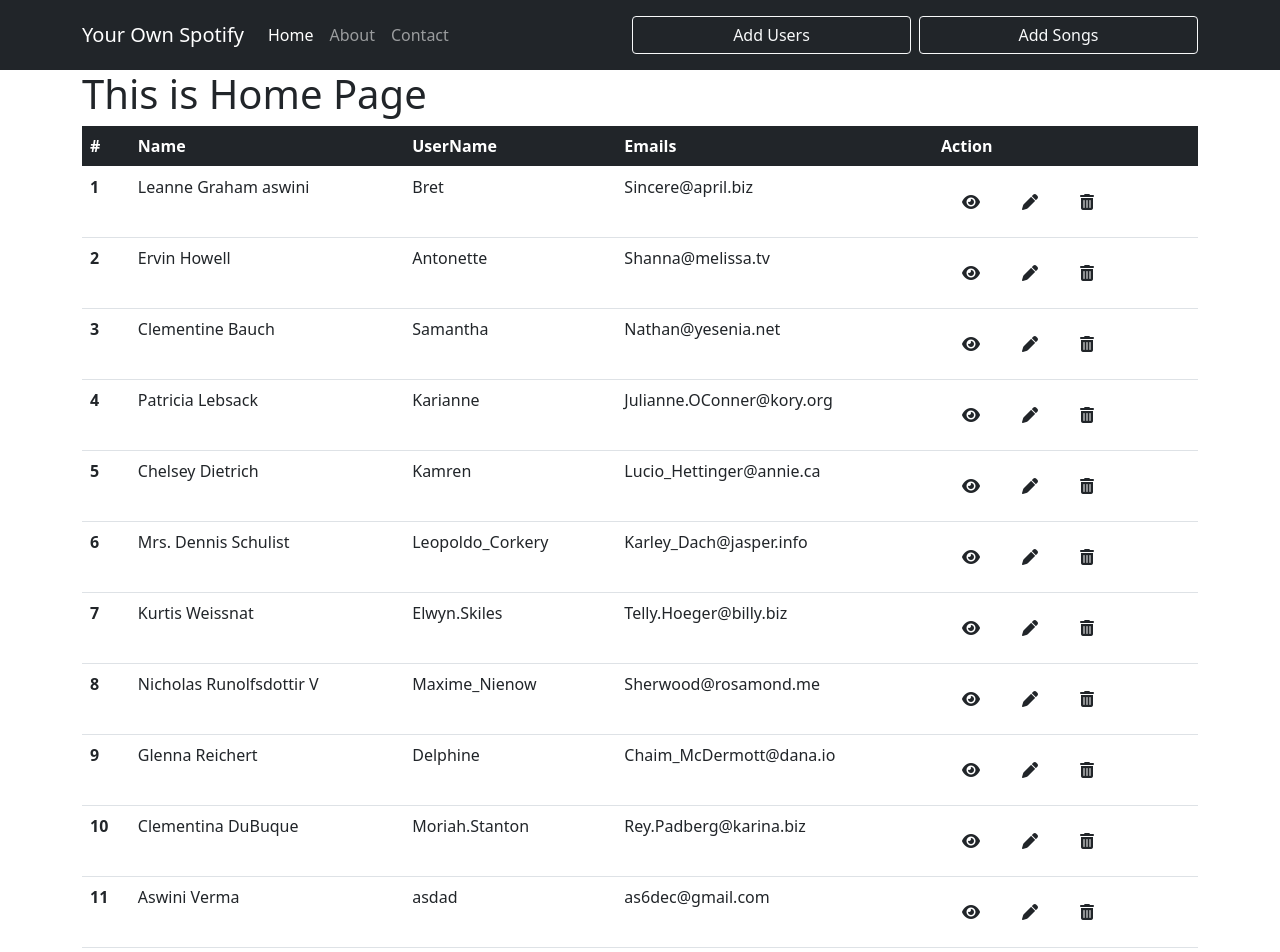
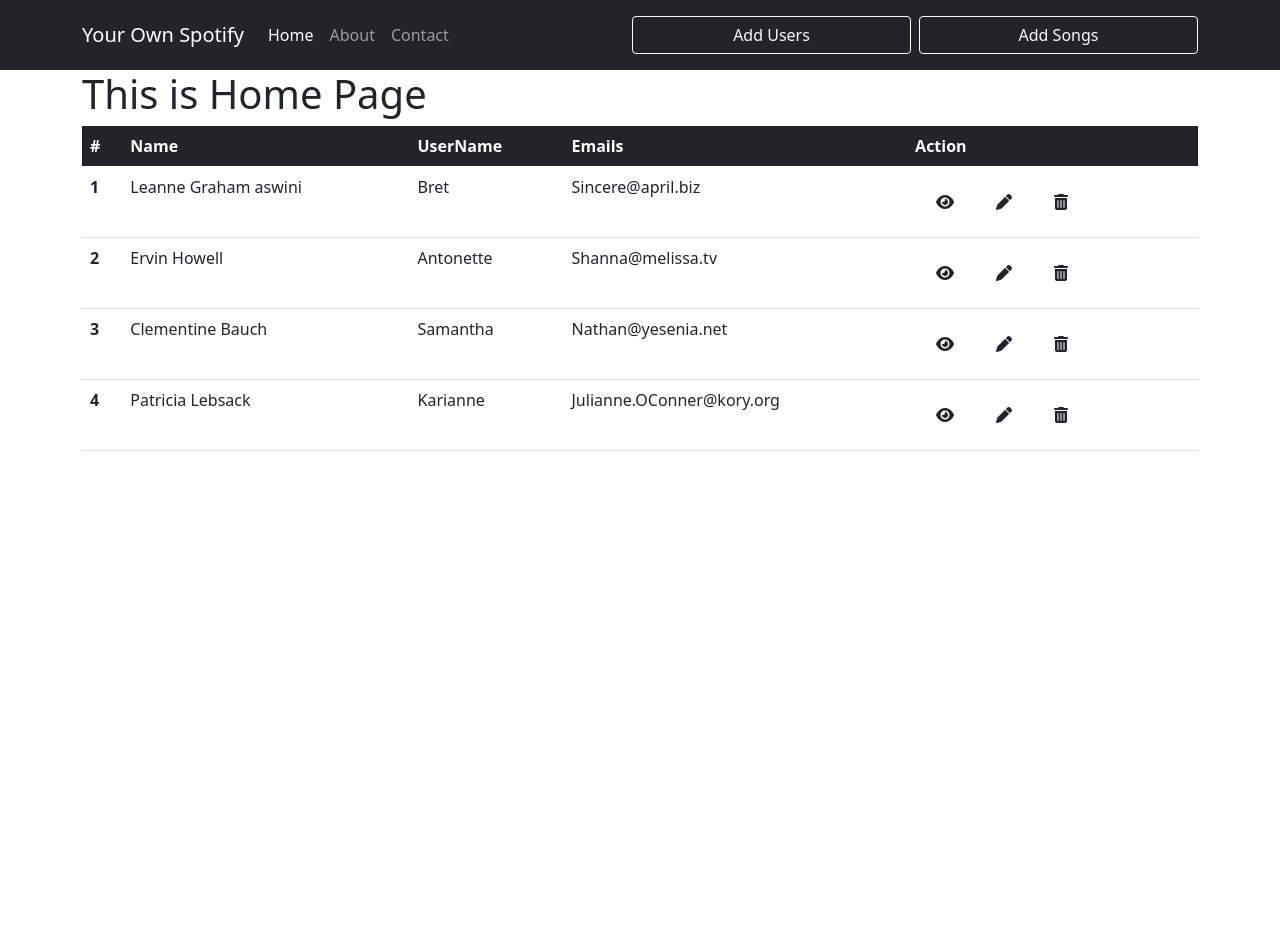
Before and after one commit to kartikpathak1999/chalja, a React (Create React App) app: page / in a window 1280 px wide. Shown: the top 952 px of the page. After the commit the page ends 800 px from the top, so only its background shows below. Built offline with nearby package versions, Linux system fonts and the light colour scheme; data requests are answered from the project's data file.

Commit message:
song databse added

```diff
--- a/db.json
+++ b/db.json
@@ -91,160 +91,48 @@
         "catchPhrase": "Multi-tiered zero tolerance productivity",
         "bs": "transition cutting-edge web services"
       }
+    }
+  ],
+  "songs": [
+    {
+      "id": 1,
+      "name": "banjara",
+      "artist": "arijit",
+      "dateOfRelease": "22=05-2020",
+      "img": "img",
+      "rating": 5
     },
     {
-      "id": 5,
-      "name": "Chelsey Dietrich",
-      "username": "Kamren",
-      "email": "Lucio_Hettinger@annie.ca",
-      "address": {
-        "street": "Skiles Walks",
-        "suite": "Suite 351",
-        "city": "Roscoeview",
-        "zipcode": "33263",
-        "geo": {
-          "lat": "-31.8129",
-          "lng": "62.5342"
-        }
-      },
-      "phone": "(254)954-1289",
-      "website": "demarco.info",
-      "company": {
-        "name": "Keebler LLC",
-        "catchPhrase": "User-centric fault-tolerant solution",
-        "bs": "revolutionize end-to-end systems"
-      }
+      "name": "Ami je Tomar",
+      "artist": "Arijit Singh",
+      "dateOfRelease": "22/2/2022",
+      "img": "good",
+      "rating": "5",
+      "id": 2
     },
     {
-      "id": 6,
-      "name": "Mrs. Dennis Schulist",
-      "username": "Leopoldo_Corkery",
-      "email": "Karley_Dach@jasper.info",
-      "address": {
-        "street": "Norberto Crossing",
-        "suite": "Apt. 950",
-        "city": "South Christy",
-        "zipcode": "23505-1337",
-        "geo": {
-          "lat": "-71.4197",
-          "lng": "71.7478"
-        }
-      },
-      "phone": "1-477-935-8478 x6430",
-      "website": "ola.org",
-      "company": {
-        "name": "Considine-Lockman",
-        "catchPhrase": "Synchronised bottom-line interface",
-        "bs": "e-enable innovative applications"
-      }
+      "name": "Ami je Tomar",
+      "artist": "Arijit Singh",
+      "dateOfRelease": "22/2/2022",
+      "img": "good",
+      "rating": "5",
+      "id": 3
     },
     {
-      "id": 7,
-      "name": "Kurtis Weissnat",
-      "username": "Elwyn.Skiles",
-      "email": "Telly.Hoeger@billy.biz",
-      "address": {
-        "street": "Rex Trail",
-        "suite": "Suite 280",
-        "city": "Howemouth",
-        "zipcode": "58804-1099",
-        "geo": {
-          "lat": "24.8918",
-          "lng": "21.8984"
-        }
-      },
-      "phone": "210.067.6132",
-      "website": "elvis.io",
-      "company": {
-        "name": "Johns Group",
-        "catchPhrase": "Configurable multimedia task-force",
-        "bs": "generate enterprise e-tailers"
-      }
+      "name": "Ami je Tomar",
+      "artist": "Arijit Singh",
+      "dateOfRelease": "22/2/2022",
+      "img": "good",
+      "rating": "5",
+      "id": 4
     },
     {
-      "id": 8,
-      "name": "Nicholas Runolfsdottir V",
-      "username": "Maxime_Nienow",
-      "email": "Sherwood@rosamond.me",
-      "address": {
-        "street": "Ellsworth Summit",
-        "suite": "Suite 729",
-        "city": "Aliyaview",
-        "zipcode": "45169",
-        "geo": {
-          "lat": "-14.3990",
-          "lng": "-120.7677"
-        }
-      },
-      "phone": "586.493.6943 x140",
-      "website": "jacynthe.com",
-      "company": {
-        "name": "Abernathy Group",
-        "catchPhrase": "Implemented secondary concept",
-        "bs": "e-enable extensible e-tailers"
-      }
-    },
-    {
-      "id": 9,
-      "name": "Glenna Reichert",
-      "username": "Delphine",
-      "email": "Chaim_McDermott@dana.io",
-      "address": {
-        "street": "Dayna Park",
-        "suite": "Suite 449",
-        "city": "Bartholomebury",
-        "zipcode": "76495-3109",
-        "geo": {
-          "lat": "24.6463",
-          "lng": "-168.8889"
-        }
-      },
-      "phone": "(775)976-6794 x41206",
-      "website": "conrad.com",
-      "company": {
-        "name": "Yost and Sons",
-        "catchPhrase": "Switchable contextually-based project",
-        "bs": "aggregate real-time technologies"
-      }
-    },
-    {
-      "id": 10,
-      "name": "Clementina DuBuque",
-      "username": "Moriah.Stanton",
-      "email": "Rey.Padberg@karina.biz",
-      "address": {
-        "street": "Kattie Turnpike",
-        "suite": "Suite 198",
-        "city": "Lebsackbury",
-        "zipcode": "31428-2261",
-        "geo": {
-          "lat": "-38.2386",
-          "lng": "57.2232"
-        }
-      },
-      "phone": "024-648-3804",
-      "website": "ambrose.net",
-      "company": {
-        "name": "Hoeger LLC",
-        "catchPhrase": "Centralized empowering task-force",
-        "bs": "target end-to-end models"
-      }
-    },
-    {
-      "name": "Aswini Verma",
-      "username": "asdad",
-      "email": "as6dec@gmail.com",
-      "phone": "7004789484",
-      "website": "asw@fajda.com",
-      "id": 11
-    },
-    {
-      "name": "Aswini Verma",
-      "username": "asdad",
-      "email": "as6dec@gmail.com",
-      "phone": "7004789484",
-      "website": "asw@fajda.com",
-      "id": 12
+      "name": "cvbn",
+      "artist": "xcvbnm",
+      "dateOfRelease": "sdfgh",
+      "img": "xcvbnm,",
+      "rating": "8",
+      "id": 5
     }
   ]
 }
--- a/src/App.js
+++ b/src/App.js
@@ -8,6 +8,7 @@ import {BrowserRouter as Router, Route, Switch} from "react-router-dom";
 import Adduser from "./component/users/Adduser";
 import EditUser from "./component/users/EditUser";
 import User from "./component/users/User";
+import Addsong from "./component/songs/Addsong";
 
 
 function App() {
@@ -23,6 +24,7 @@ function App() {
           <Route exact path = "/user/add" component={Adduser}></Route>
           <Route exact path = "/user/edit/:id" component={EditUser}></Route>
           <Route exact path = "/user/:id" component={User}></Route>
+          <Route exact path = "/song/add" component={Addsong}></Route>
           <Route exact path = "*" component={PageNotFound}></Route>
         </Switch>
         </div>
--- a/src/component/layout/Navbar.js
+++ b/src/component/layout/Navbar.js
@@ -27,7 +27,7 @@ const Navbar = () =>{
 
         </div>
         <Link className='btn btn-outline-light w-25 m-2' to = "/user/add">Add Users</Link>
-        <Link className='btn btn-outline-light w-25'>Add Songs</Link>
+        <Link className='btn btn-outline-light w-25' to = "/song/add">Add Songs</Link>
         </div>
       </nav>
 
--- /dev/null
+++ b/src/component/songs/Addsong.js
@@ -0,0 +1,94 @@
+import axios from "axios";
+import { useHistory } from "react-router-dom";
+import{React,useState} from "react";
+
+const Addsong = () =>{
+    let history = useHistory;
+    const [song,setSong] = useState({
+        name:"",
+        artist:"",
+        dateOfRelease:"",
+        img:"",
+        rating:"",
+    });
+
+    const {name,artist,dateOfRelease,img,rating} = song;
+
+    const onInputChange = e =>{
+        setSong({
+            ...song,[e.target.name]:e.target.value
+        });
+    };
+
+    const onSubmit = async e =>{
+        e.preventDefault();
+        await axios.post("http://localhost:3001/songs",song);
+        history.push("/");
+
+    }
+
+    return(
+        <div className="container">
+            <div className="w-75 mx-auto shadow p-5">
+                <h2 className="text-center mb-4">Add a Song</h2>
+                <form onSubmit={e=> onSubmit(e)}>
+                    <div className="form-group">
+                        <input
+                        type="text"
+                        className="form-control form-control-lg"
+                        placeholder="Enter Name"
+                        name = "name"
+                        value={name}
+                        onChange={e=> onInputChange(e)}
+                        ></input>
+                        </div>
+                    <div className="form-group">
+                    <input
+                        type="text"
+                        className="form-control form-control-lg"
+                        placeholder="Enter Artist"
+                        name = "artist"
+                        value={artist}
+                        onChange={e=> onInputChange(e)}
+                        ></input>
+                    </div>
+                    <div className="form-group">
+                    <input
+                        type="text"
+                        className="form-control form-control-lg"
+                        placeholder="Enter date Of Release"
+                        name = "dateOfRelease"
+                        value={dateOfRelease}
+                        onChange={e=> onInputChange(e)}
+                        ></input>
+                    </div>
+                    <div className="form-group">
+                    <input
+                        type="text"
+                        className="form-control form-control-lg"
+                        placeholder="Enter img "
+                        name = "img"
+                        value={img}
+                        onChange={e=> onInputChange(e)}
+                        ></input>
+                    </div>
+                    <div className="form-group">
+                    <input
+                        type="text"
+                        className="form-control form-control-lg"
+                        placeholder="Enter Rating Number"
+                        name = "rating"
+                        value={rating}
+                        onChange={e=> onInputChange(e)}
+                        ></input>
+                    </div>
+                    <button className="btn btn-primary btn-block">Add Song</button>
+                </form>
+
+            </div>
+
+        </div>
+    );
+}
+
+export default Addsong;
```
